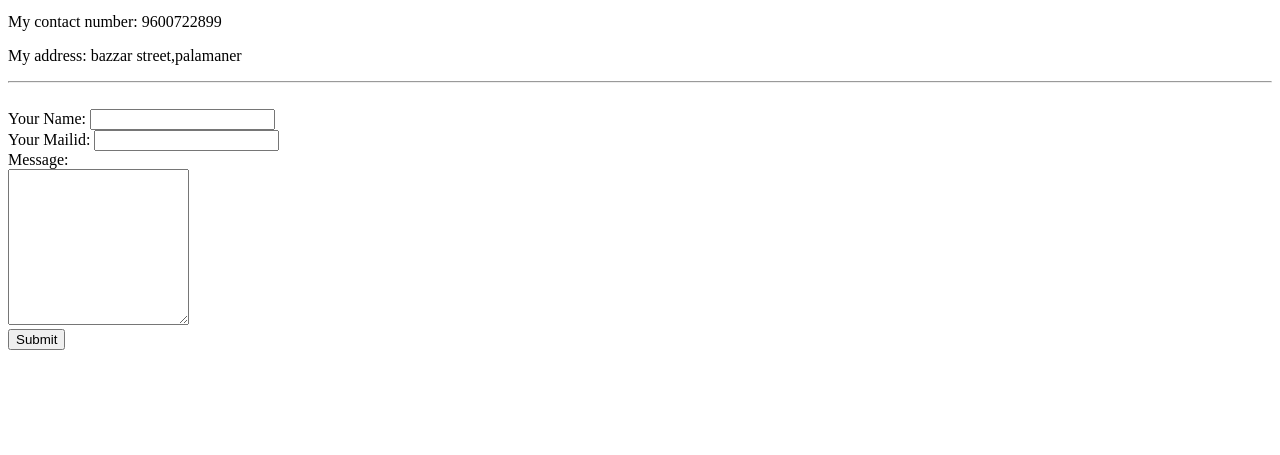
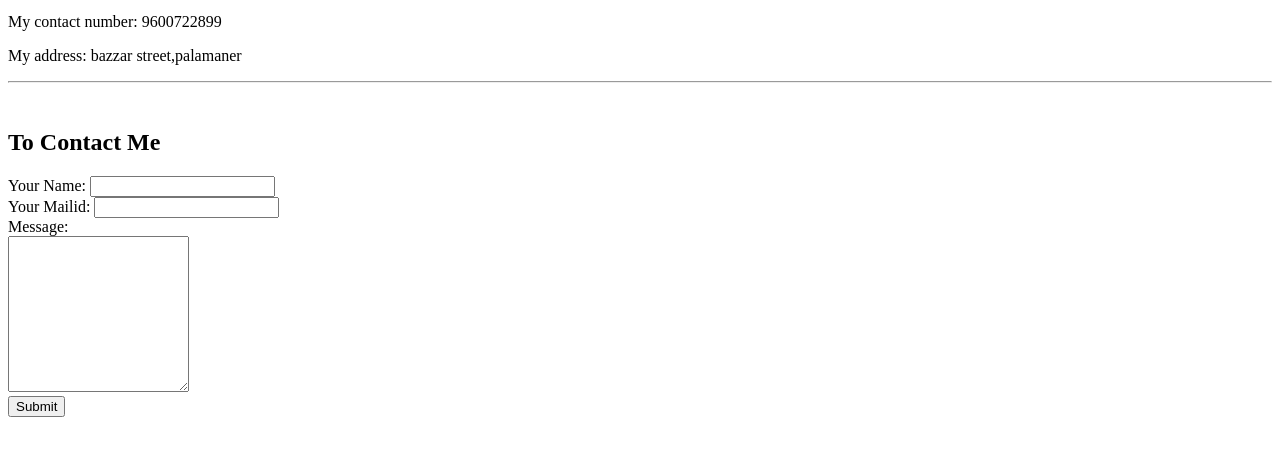
Before and after one commit to prinkitha/cv, a plain HTML site: page contact.html in a window 1280 px wide. Shown: the part 101-556 px from the top of the page. Drawn offline with Linux system fonts and the light colour scheme.

Commit message:
Update contact.html

```diff
--- a/contact.html
+++ b/contact.html
@@ -13,6 +13,7 @@
   <p>My address: bazzar street,palamaner</p>
   <hr>
   <br>
+  <h2>To Contact Me</h2>
   <form action="mailto:priyankapasam07@gmail.com" method="post" enctype="text/plain">
     <label for="">Your Name:</label>
     <input type="text" name="YourName" value=""><br>
```
